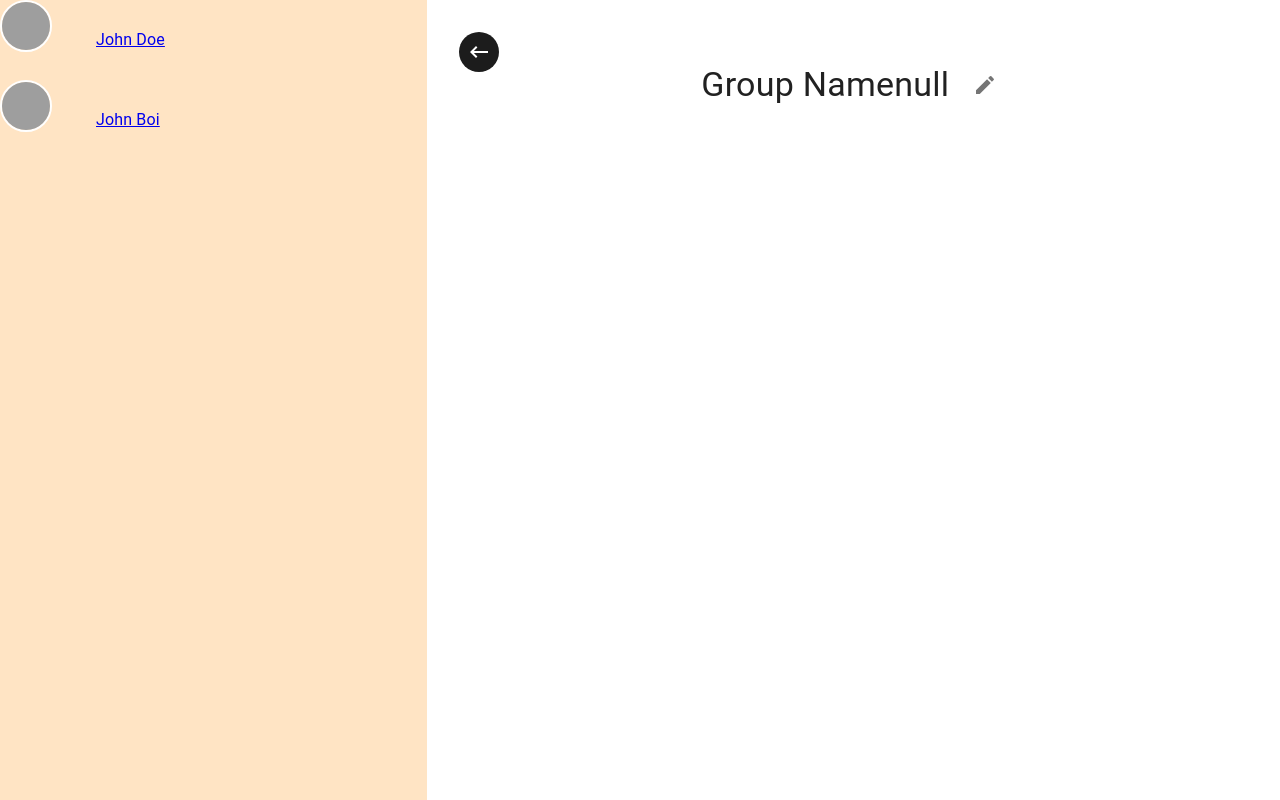
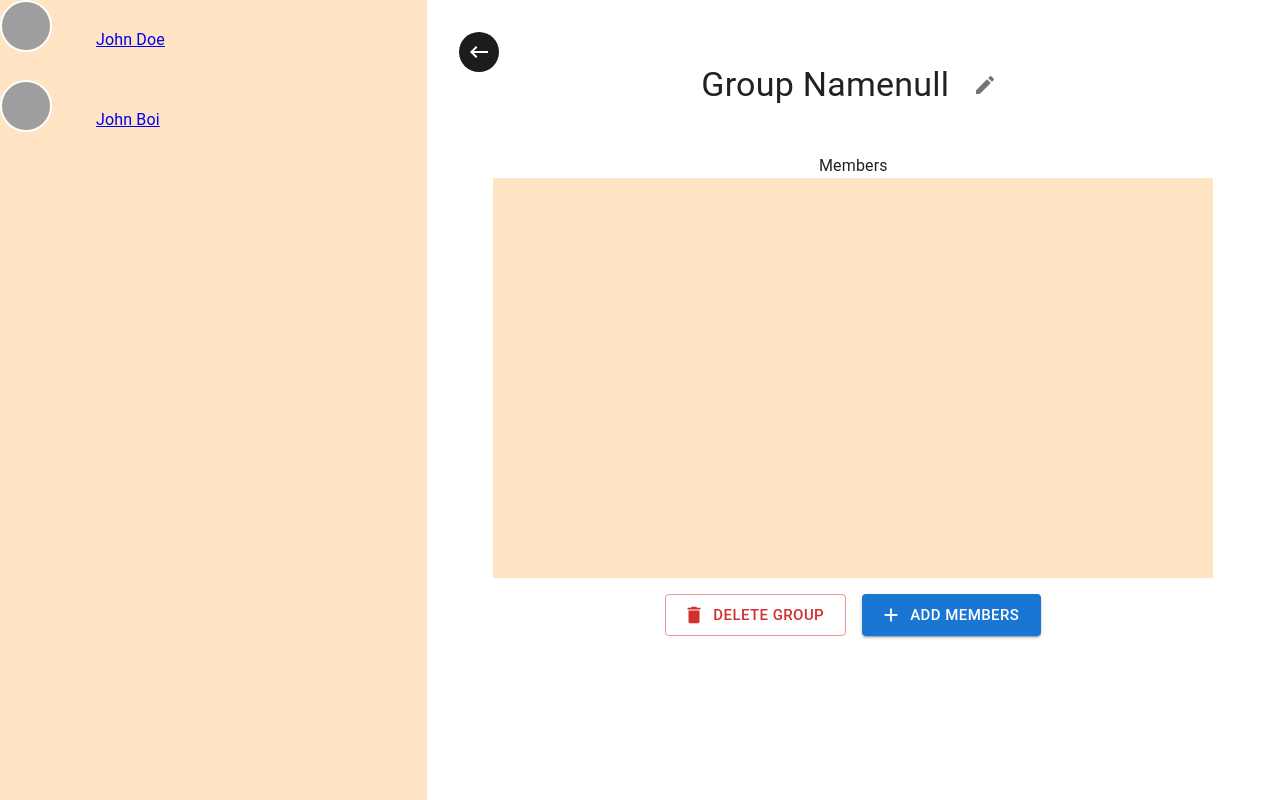
Before and after one commit to sauravkumar1812/Chat_app, a React (Vite) app in the folder client/: page /groups in a window 1280 px wide. Built offline with nearby package versions, Linux system fonts and the light colour scheme; grey boxes are pictures that could not be loaded.

Commit message:
normal commit

```diff
--- a/client/src/pages/Groups.jsx
+++ b/client/src/pages/Groups.jsx
@@ -1,6 +1,6 @@
-import { Box, Drawer, Grid, IconButton, Stack, TextField, Tooltip, Typography } from "@mui/material";
+import { Box, Button, Drawer, Grid, IconButton, Stack, TextField, Tooltip, Typography } from "@mui/material";
 import React, { memo, useEffect, useState } from "react";
-import { KeyboardBackspace as KeyboardBackspaceIcon, Menu as MenuIcon,Edit as EditIcon,Done as DoneIocn } from "@mui/icons-material";
+import { KeyboardBackspace as KeyboardBackspaceIcon, Menu as MenuIcon,Edit as EditIcon,Done as DoneIocn, Delete  as DeleteIcon, Add as AddIcon} from "@mui/icons-material";
 import { matblack } from "../constants/color";
 import {  useNavigate, useSearchParams } from "react-router-dom";
 import { Link } from "../components/styles/styledComponents";
@@ -24,6 +24,26 @@ const Group = () => {
     setIsEdit(false);
     console.log(groupNameUpdatedValue)
   }
+  const confirmDeletehandler =() =>{
+   console.log("Delete Group")
+  }
+  const openAddMemberHandler=() => {
+    console.log("ADD Members")
+  }
+  const ButtonGroup=<Stack direction={{
+    sm:"row",
+    xs:"column-reverse"
+  }}
+  spacing={"1rem"}
+  p={{
+    sm:"1rem",
+    xs:"0",
+    md:"1rem 4rem",
+  }}>
+    <Button size="large" color="error" variant="outlined" startIcon={<DeleteIcon/>} onClick={confirmDeletehandler}>Delete Group</Button>
+   <Button size="large" variant="contained" startIcon={<AddIcon/>} onClick={openAddMemberHandler}>Add Members</Button>
+
+  </Stack>
   useEffect(()=>{
     setGroupName(`Group Name${chatId}`);
     setGroupNameUpdatedValue(`Group Name${chatId}`)
@@ -106,7 +126,28 @@ const Group = () => {
       }}>
        {IconsBtns}
        {
-          groupName && GroupName
+          groupName && <>{GroupName}
+          <Typography>
+            Members
+          </Typography>
+          <Stack
+          maxWidth={"45rem"}
+          width={"100%"}
+          boxSizing={"border-box"}
+          padding={{
+            sm:"1rem",
+            xs:"0",
+            md:"1rem 4rem"
+          }}
+          spacing={"2rem"}
+          bgcolor={"bisque"}
+      height={"50vh"}
+      overflow={"auto"}
+          >
+
+          </Stack>
+          {ButtonGroup}
+          </>
        }
       </Grid>
       <Drawer sx={{
```
